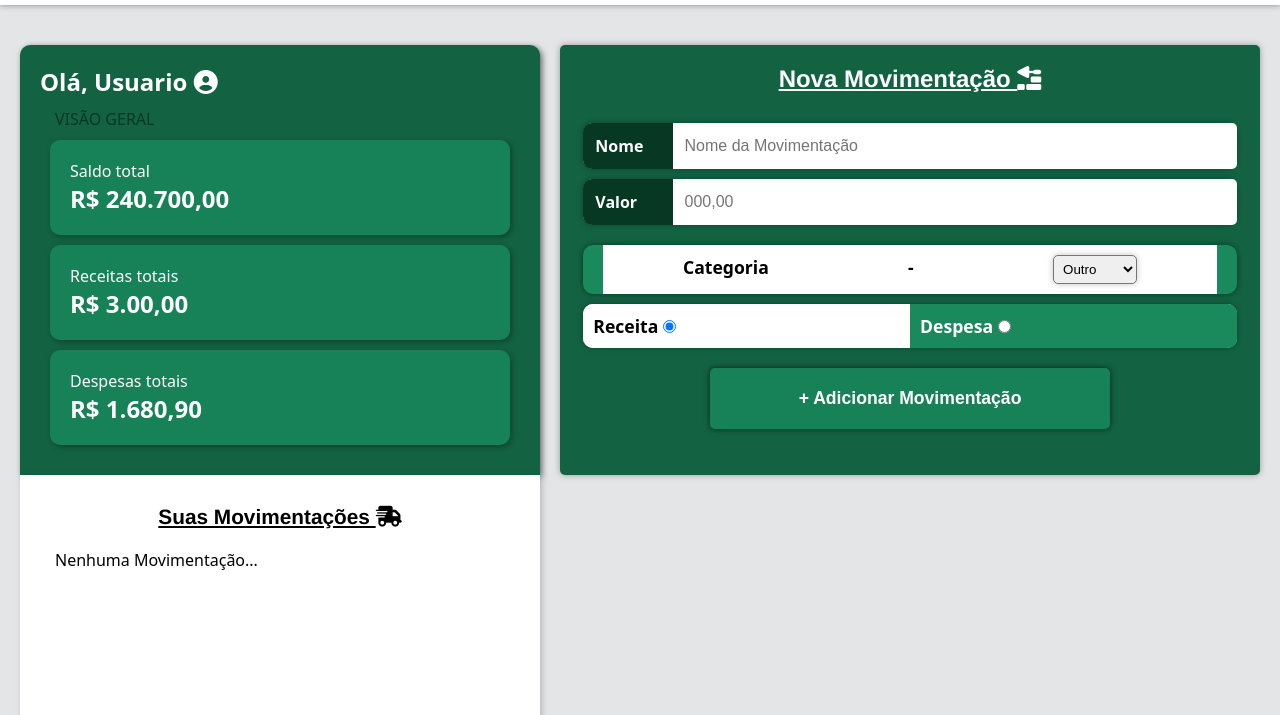
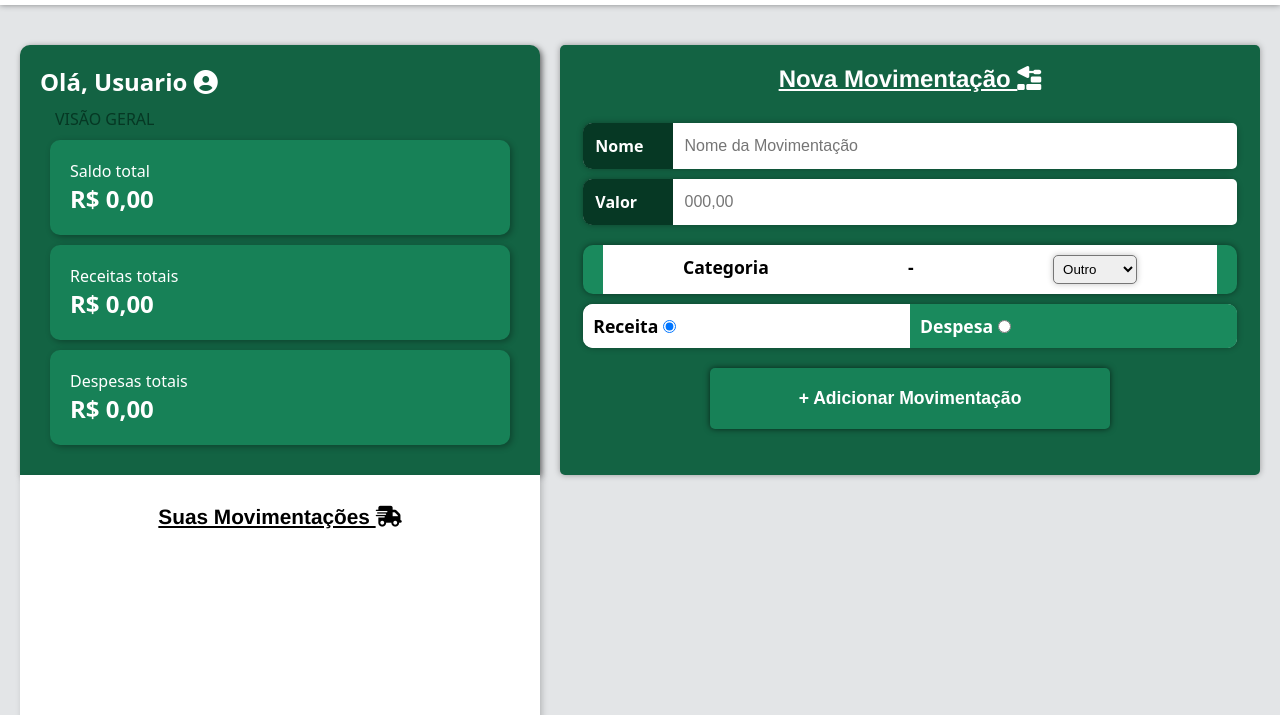
Before and after one commit to Khayofurquim15/MoneyFlow, a plain HTML site: page index.html in a window 1280 px wide. Shown: the part 85-800 px from the top of the page. Drawn offline with Linux system fonts and the light colour scheme.

Commit message:
saldo total

```diff
--- a/index.html
+++ b/index.html
@@ -44,7 +44,7 @@
 
                     <div class="bloco-saldo" id="despesaTotal" >
                         <p>Despesas totais</p>
-                        <h2 id="despesaTotal" >R$ 1.680,90</h2>
+                        <h2 id="despeTotal" >R$ 1.680,90</h2>
                     </div>
 
                 </div>
--- a/script.js
+++ b/script.js
@@ -1,8 +1,10 @@
 const formMov = document.getElementById('formMov');
 const listaMov = document.getElementById('listaMov');
+const divSaldo = document.getElementById('saldoTotal');
+const divReceita = document.getElementById('receitaTotal');
+const divDespesa = document.getElementById('despeTotal');
 
 let movimentacoes = [];
-
 
 formMov.addEventListener('submit', (evento)=> { // CHAMA O BOTAO PARA ADICIONAR A MOVIMENTAÇÃO //
 
@@ -48,8 +50,20 @@ function carregarMov(){
     mostrarMov();
 };
 
+
 function mostrarMov(){
     listaMov.innerHTML = ' ';
+    divReceita.innerHTML = ' ';
+    divDespesa.innerHTML = ' ';
+    divSaldo.innerHTML = ' ';
+
+    const soma = receitaConv('receita') - receitaConv('despesa');
+
+    divSaldo.innerHTML = ` ${soma.toLocaleString('pt-br', {style:'currency',currency:'BRL'}).replace("-", "")} `;
+
+    divReceita.innerHTML = ` ${receitaConv('despesa').toLocaleString('pt-br', {style:'currency',currency:'BRL'})} `;
+
+    divDespesa.innerHTML = ` ${receitaConv('receita').toLocaleString('pt-br', {style:'currency',currency:'BRL'})} `;
 
     movimentacoes.forEach(mov => {
 
@@ -113,6 +127,22 @@ function verMais(idDiv){
     };
 };
 
-const saldoTotal = movimentacoes.reduce()
+function receitaConv(nome){
+
+    const arrayLimpo = movimentacoes.filter(mov => mov.tipo != nome);
+
+    const total = arrayLimpo.reduce((acc, move)=> {
+
+        const valorForm = move.valor;
+        const valorLimpo = valorForm
+        .replace("R$", "")
+        .replace(/\s/g, "")
+        .replace(/\./g, "")
+        .replace(",", ".");
+
+        return acc + Number(valorLimpo);
+    }, 0);
+    return total;
+};
 
 carregarMov();
```
